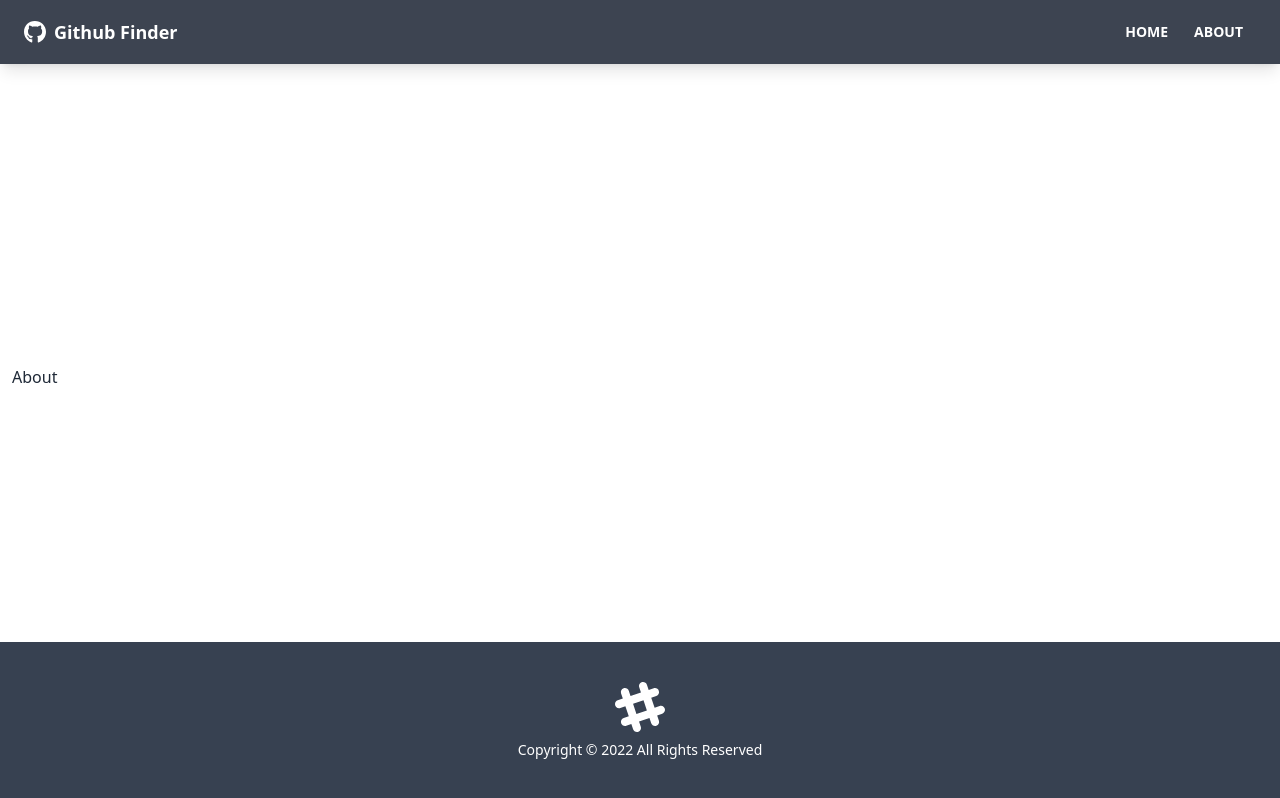
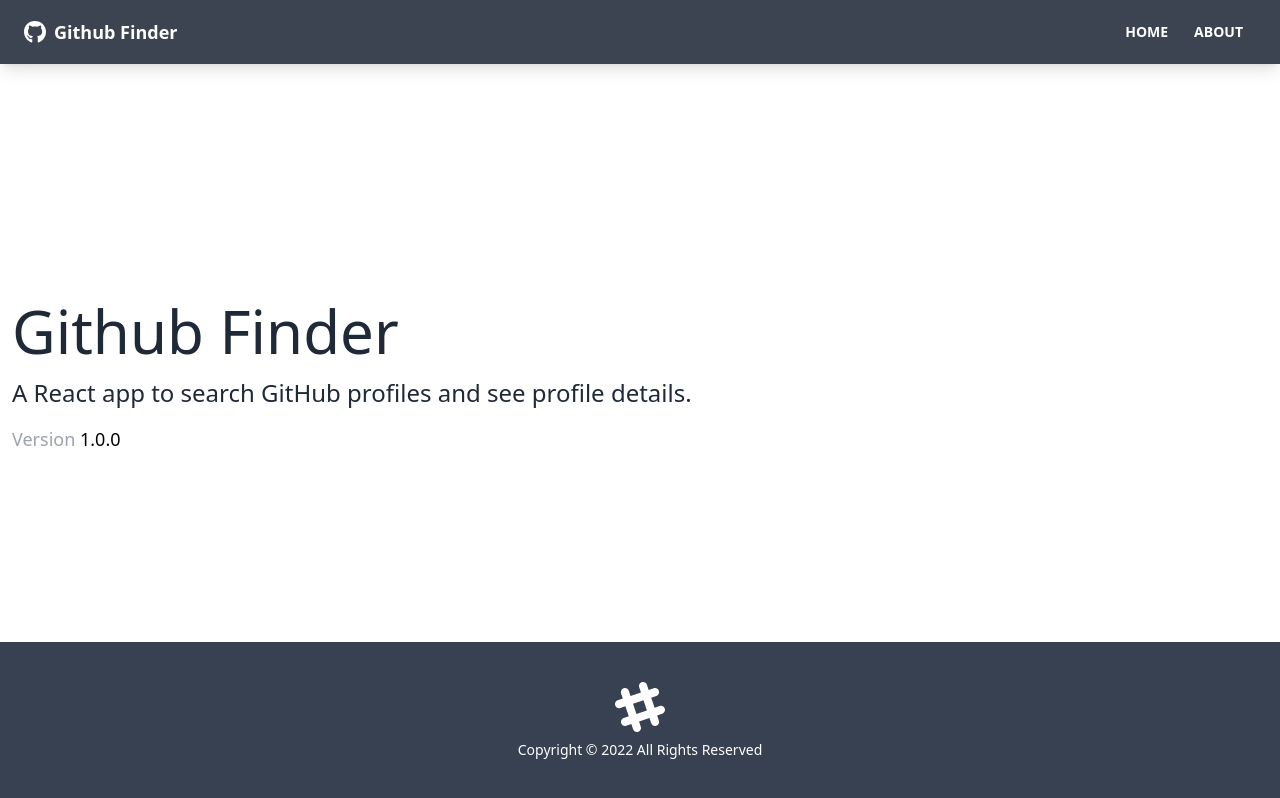
Before and after one commit to Muhammed-Alaa-Kanzari/github-finder, a React (Create React App) app: page /about in a window 1280 px wide. Built offline with nearby package versions, Linux system fonts and the light colour scheme.

Commit message:
Update About Component

```diff
--- a/src/components/pages/About.jsx
+++ b/src/components/pages/About.jsx
@@ -1,5 +1,15 @@
 import React from "react";
 
 export default function About() {
-  return <h1>About</h1>;
+  return (
+    <>
+      <h1 className="text-6xl mb-4 ">Github Finder</h1>
+      <p className=" mb-4 text-2xl font-light">
+        A React app to search GitHub profiles and see profile details.
+      </p>
+      <p className="text-lg text-gray-400">
+        Version <span className="text-black">1.0.0</span>
+      </p>
+    </>
+  );
 }
```
